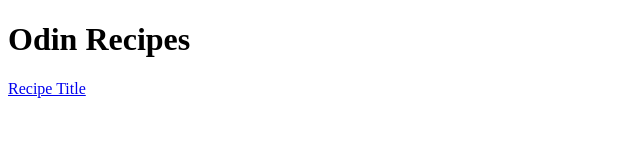
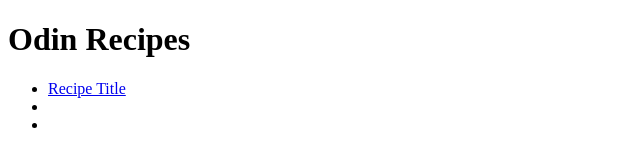
Before and after one commit to ussi-alok/odin-recipes, a plain HTML site: page index.html in a window 1280 px wide. Shown: the whole page, without its empty margins (0-640 px from the left). Drawn offline with Linux system fonts and the light colour scheme.

Commit message:
Created unordered listand put recipe list

```diff
--- a/index.html
+++ b/index.html
@@ -7,6 +7,12 @@
 </head>
 <body>
     <h1>Odin Recipes</h1>
-    <a href="recipes/burger.html">Recipe Title</a>
+    <ul>
+        <li><a href="recipes/burger.html">Recipe Title</a></li>
+        <li><a href="recipes/pizza.png"></a></li>
+        <li><a href="recipes/French_Fries.png"></a></li>
+    </ul>
+
+
 </body>
 </html>
```
